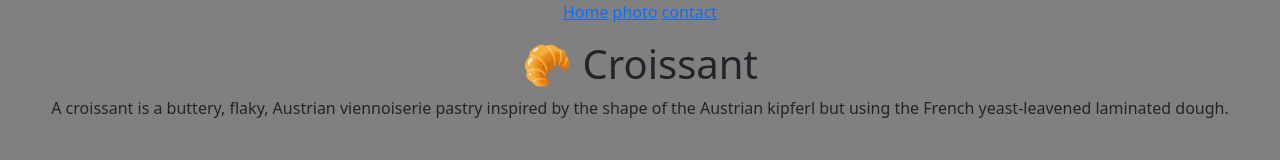
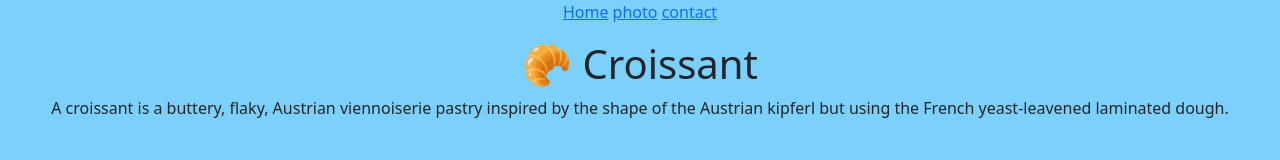
Before and after one commit to MahinParto/Croissant, a plain HTML site: page index.html in a window 1280 px wide. Drawn offline with nearby package versions, Linux system fonts and the light colour scheme.

Commit message:
change-background

```diff
--- a/css/style.css
+++ b/css/style.css
@@ -1,5 +1,5 @@
 body {
-  background-color: gray;
+  background-color: rgb(124, 208, 252);
   text-align: center;
 }
 .photo {
```
Also changed, not shown: contact.html (+1 -0 lines), photo.html (+1 -0 lines).
